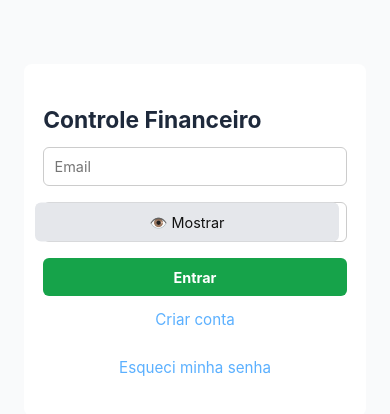
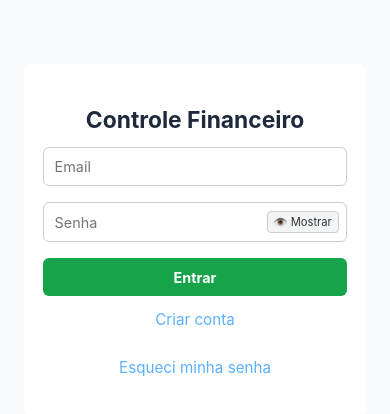
Before and after one commit to jeffersonjuni/plataforma-controle-financeiro, a Next.js app: page /login in a window 390 px wide. Shown: the top 414 px of the page. Built offline with nearby package versions, Linux system fonts and the light colour scheme.

Commit message:
reparos feitos no mobile e login tela inicial

```diff
--- a/src/app/forgot-password/page.tsx
+++ b/src/app/forgot-password/page.tsx
@@ -26,7 +26,7 @@ export default function ForgotPasswordPage() {
           submit();
         }}
       >
-        <h2>Recuperar senha</h2>
+        <h2 id="forgot-password-tittle">Recuperar senha</h2>
 
         <input
           type="email"
--- a/src/app/login/page.tsx
+++ b/src/app/login/page.tsx
@@ -55,7 +55,7 @@ export default function LoginPage() {
           handleLogin();
         }}
       >
-        <h2>Controle Financeiro</h2>
+        <h2 id="tittle-login">Controle Financeiro</h2>
 
         <input
           type="email"
@@ -78,6 +78,7 @@ export default function LoginPage() {
           <button
             type="button"
             className="show-password-btn"
+            id="login-shadow-mobile"
             onClick={() => setShowPassword(!showPassword)}
           >
             {showPassword ? "👁️ Ocultar" : "👁️ Mostrar"}
--- a/src/styles/login.css
+++ b/src/styles/login.css
@@ -22,6 +22,16 @@
   box-sizing: border-box;
 }
 
+#tittle-login {
+  text-align: center;
+  width: 100%;
+}
+
+#forgot-password-tittle {
+  text-align: center;
+  width: 100%;
+}
+
 .login-form input {
   margin-bottom: 1rem;
   padding: 0.75rem;
@@ -40,7 +50,7 @@
 
 .password-wrapper input {
   width: 100%;
-  padding-right: 52px;
+  padding-right: 56px;
   margin-bottom: 0;
 }
 
@@ -50,19 +60,21 @@
   right: 8px;
   top: 50%;
   transform: translateY(-50%);
-  background: #e5e7eb;
-  border: none;
-  padding: 6px 10px;
-  font-size: 0.85rem;
-  border-radius: 6px;
+  background: #f3f4f6;
+  border: 1px solid #ccc;
+  padding: 4px 8px;
+  font-size: 0.75rem;
+  border-radius: 4px;
   cursor: pointer;
-  color: #111;
-  transition: background 0.2s;
+  color: #333;
+  transition: background 0.15s, border-color 0.15s;
   white-space: nowrap;
+  z-index: 2;
 }
 
 .show-password-btn:hover {
-  background: #d1d5db;
+  background: #e5e7eb;
+  border-color: #bbb;
 }
 
 /* Botão de enviar */
--- a/src/styles/mobile/login.mobile.css
+++ b/src/styles/mobile/login.mobile.css
@@ -13,6 +13,10 @@
   .login-form button {
     font-size: 0.95rem;
     padding: 0.7rem;
+  }
+   .show-password-btn {
+    font-size: 0.72rem;
+    padding: 3px 6px;
   }
 }
 
@@ -37,12 +41,15 @@
     padding: 0.65rem;
   }
 
-  .login-form button {
-    width: 100%;
+  .show-password-btn, #login-shadow-mobile {
+    font-size: 0.7rem;
+    padding: 3px 6px;
   }
 
   .error {
     font-size: 0.9rem;
     text-align: center;
   }
+
+
 }
```
